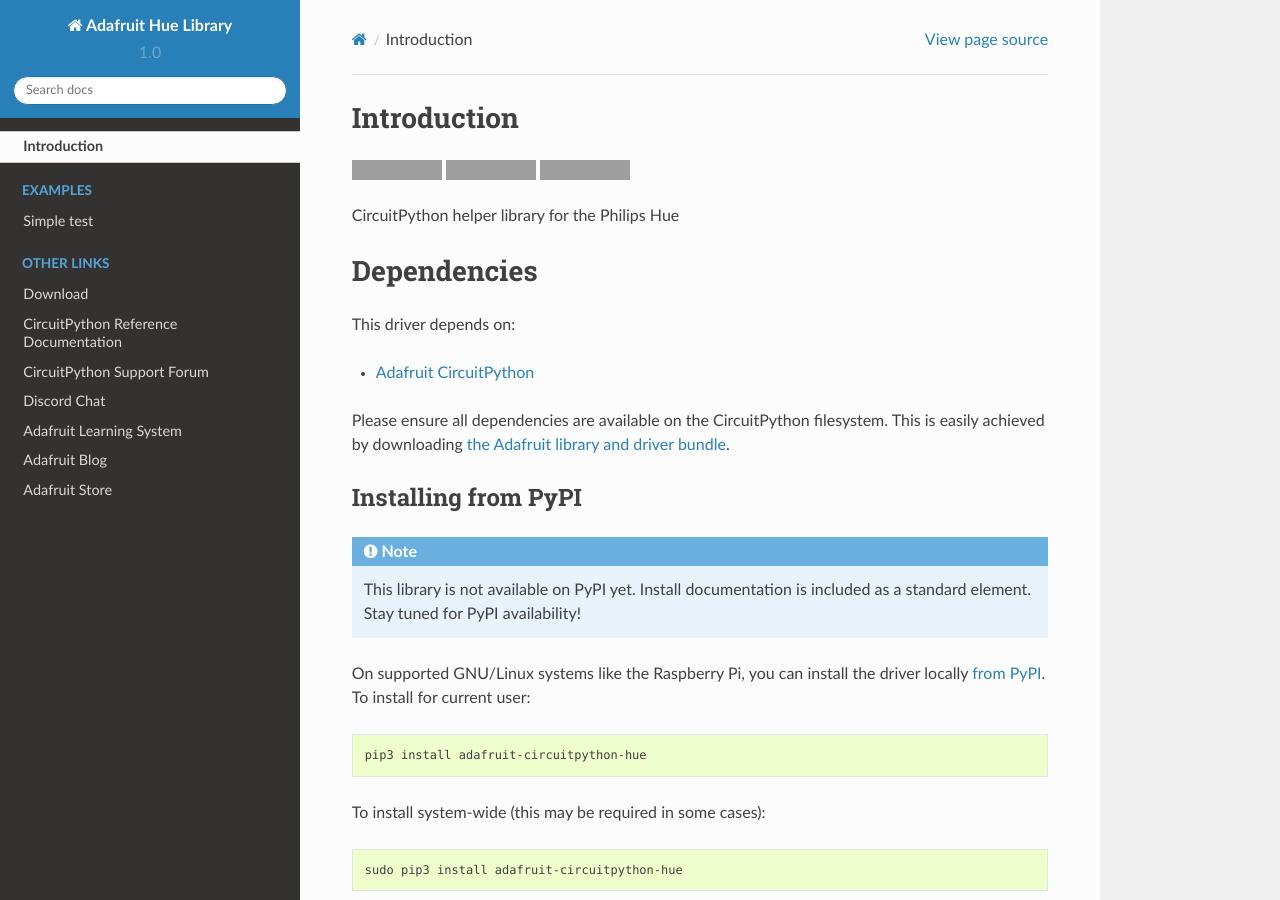
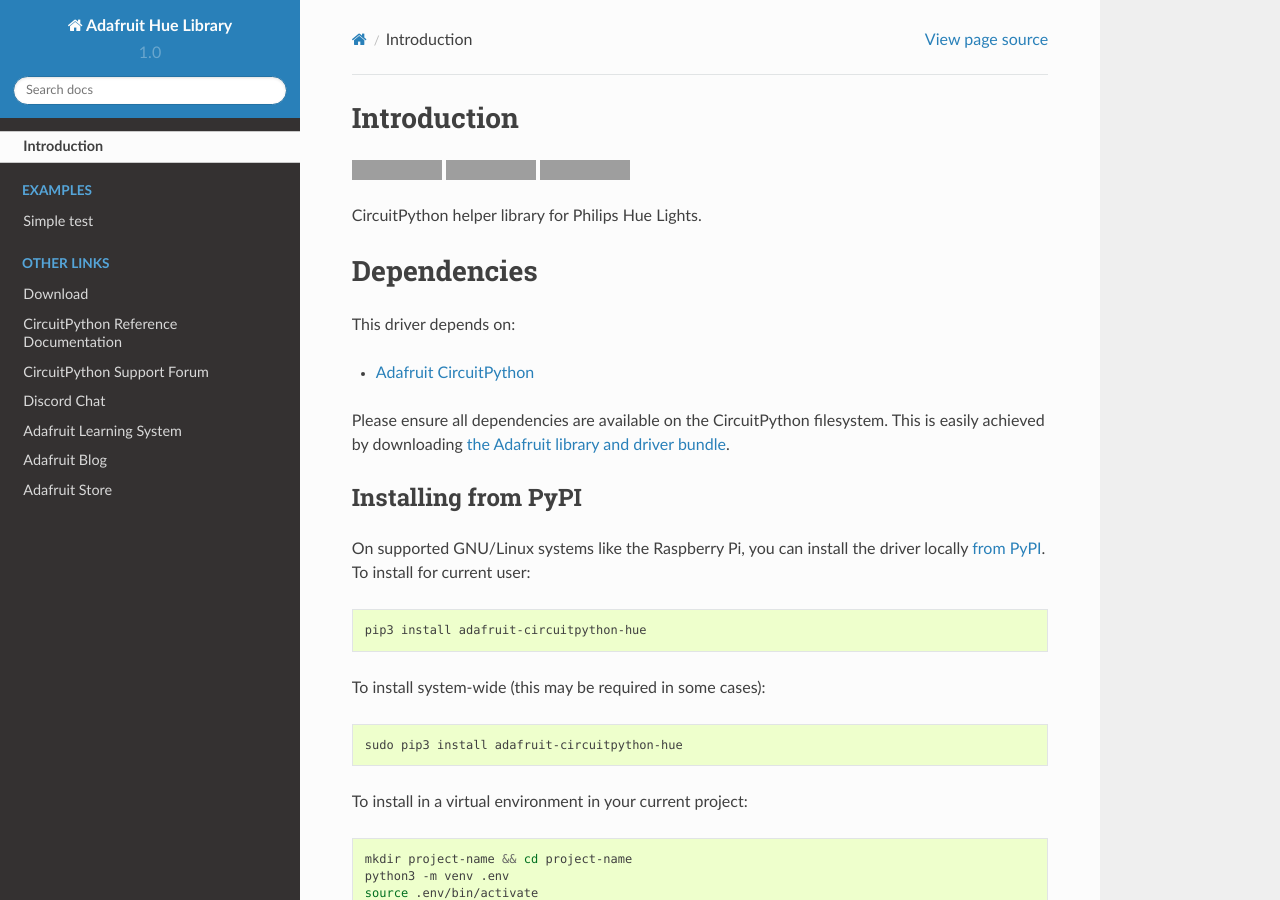
Before and after one commit to mcauser/CircuitPython_Hue, a Sphinx documentation site: the page built from docs/index.rst, in a window 1280 px wide and 900 px high. Built offline with Sphinx 7.4.7 and the Read the Docs theme 2.0.0, drawn with Linux system fonts in a browser that asks for light colours; grey boxes are pictures that could not be loaded.

Commit message:
edit readme, docs

```diff
--- a/README.rst
+++ b/README.rst
@@ -13,8 +13,7 @@
     :target: https://travis-ci.com/adafruit/Adafruit_CircuitPython_Hue
     :alt: Build Status
 
-CircuitPython helper library for the Philips Hue
-
+CircuitPython helper library for Philips Hue Lights.
 
 Dependencies
 =============
@@ -28,10 +27,6 @@
 
 Installing from PyPI
 --------------------
-.. note:: This library is not available on PyPI yet. Install documentation is included
-   as a standard element. Stay tuned for PyPI availability!
-.. todo:: Remove the above note if PyPI version is/will be available at time of release.
-   If the library is not planned for PyPI, remove the entire 'Installing from PyPI' section.
 On supported GNU/Linux systems like the Raspberry Pi, you can install the driver locally `from
 PyPI <https://pypi.org/project/adafruit-circuitpython-hue/>`_. To install for current user:
 
--- a/docs/index.rst
+++ b/docs/index.rst
@@ -23,14 +23,8 @@
 .. toctree::
     :caption: Tutorials
 
-.. todo:: Add any Learn guide links here. If there are none, then simply delete this todo and leave
-    the toctree above for use later.
-
 .. toctree::
     :caption: Related Products
-
-.. todo:: Add any product links here. If there are none, then simply delete this todo and leave
-    the toctree above for use later.
 
 .. toctree::
     :caption: Other Links
```
